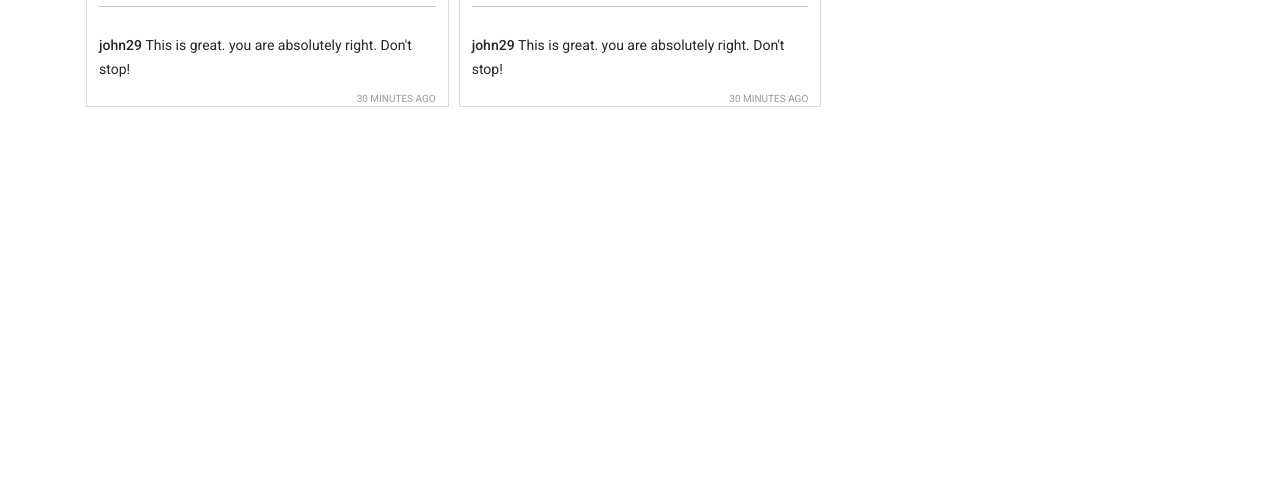
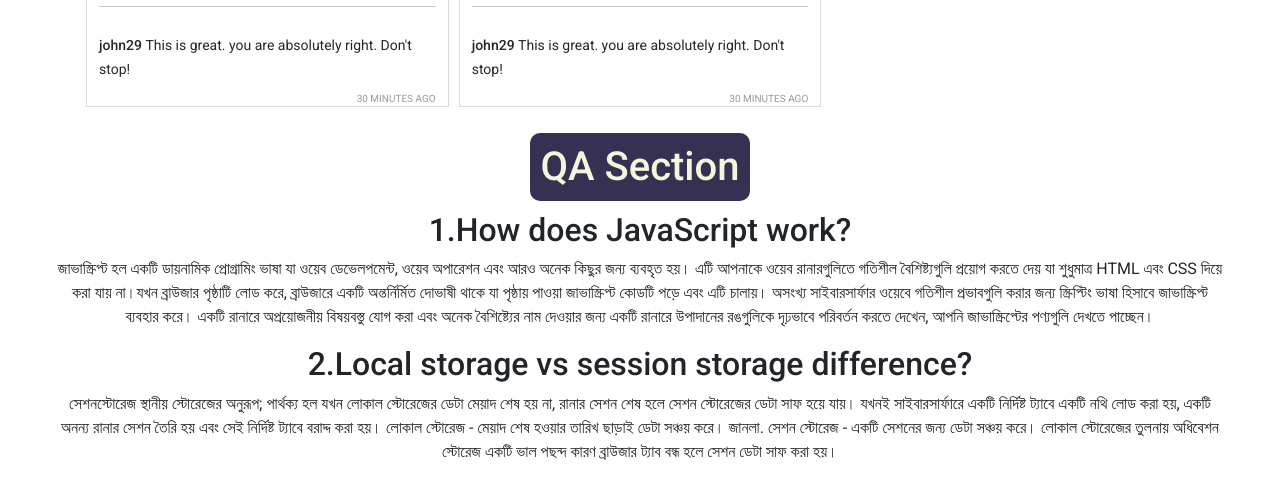
Before and after one commit to TouhinTechnical/Assignment_7_by_pHero, a plain HTML site: page index.html in a window 1280 px wide. Shown: the part 1425-1905 px from the top of the page. Before the commit the page ends 1548 px from the top, so only its background shows below. Drawn offline with nearby package versions, Linux system fonts and the light colour scheme.

Commit message:
Question section

```diff
--- a/css/style.css
+++ b/css/style.css
@@ -237,7 +237,24 @@ img {
   margin: 10px 0;
   color: gray;
 }
-
+/* QA Section */
+.qa_container{
+  width: 1170px;
+  margin: 0 auto;
+  text-align: center;
+}
+.qa_title{
+  background: #363152;
+  color: beige;
+  padding: 10px;
+  border-radius: 10px;
+  display: inline-block;
+  margin: 10px 0;
+  -webkit-border-radius: 10px;
+  -moz-border-radius: 10px;
+  -ms-border-radius: 10px;
+  -o-border-radius: 10px;
+}
 #liked{
   display: none;
 }
--- a/index.html
+++ b/index.html
@@ -77,6 +77,15 @@
                 <h1>Reported posts</h1>
             </div>
         </main>
+        <section class="qa_container">
+            <h1 class="qa_title">QA Section</h1>
+            <div class="qa_content">
+                <h2 class="qa_question">1.How does JavaScript work?</h2>
+                <p class="qa_answer">জাভাস্ক্রিপ্ট হল একটি ডায়নামিক প্রোগ্রামিং ভাষা যা ওয়েব ডেভেলপমেন্ট, ওয়েব অপারেশন এবং আরও অনেক কিছুর জন্য ব্যবহৃত হয়। এটি আপনাকে ওয়েব রানারগুলিতে গতিশীল বৈশিষ্ট্যগুলি প্রয়োগ করতে দেয় যা শুধুমাত্র HTML এবং CSS দিয়ে করা যায় না।যখন ব্রাউজার পৃষ্ঠাটি লোড করে, ব্রাউজারে একটি অন্তর্নির্মিত দোভাষী থাকে যা পৃষ্ঠায় পাওয়া জাভাস্ক্রিপ্ট কোডটি পড়ে এবং এটি চালায়। অসংখ্য সাইবারসার্ফার ওয়েবে গতিশীল প্রভাবগুলি করার জন্য স্ক্রিপ্টিং ভাষা হিসাবে জাভাস্ক্রিপ্ট ব্যবহার করে। একটি রানারে অপ্রয়োজনীয় বিষয়বস্তু যোগ করা এবং অনেক বৈশিষ্ট্যের নাম দেওয়ার জন্য একটি রানারে উপাদানের রঙগুলিকে দৃঢ়ভাবে পরিবর্তন করতে দেখেন, আপনি জাভাস্ক্রিপ্টের পণ্যগুলি দেখতে পাচ্ছেন।</p>
+                <h2 class="qa_question">2.Local storage vs session storage difference?</h2>
+                <p class="qa_answer">সেশনস্টোরেজ স্থানীয় স্টোরেজের অনুরূপ; পার্থক্য হল যখন লোকাল স্টোরেজের ডেটা মেয়াদ শেষ হয় না, রানার সেশন শেষ হলে সেশন স্টোরেজের ডেটা সাফ হয়ে যায়। যখনই সাইবারসার্ফারে একটি নির্দিষ্ট ট্যাবে একটি নথি লোড করা হয়, একটি অনন্য রানার সেশন তৈরি হয় এবং সেই নির্দিষ্ট ট্যাবে বরাদ্দ করা হয়। লোকাল স্টোরেজ - মেয়াদ শেষ হওয়ার তারিখ ছাড়াই ডেটা সঞ্চয় করে। জানলা. সেশন স্টোরেজ - একটি সেশনের জন্য ডেটা সঞ্চয় করে। লোকাল স্টোরেজের তুলনায় অধিবেশন স্টোরেজ একটি ভাল পছন্দ কারণ ব্রাউজার ট্যাব বন্ধ হলে সেশন ডেটা সাফ করা হয়।</p>
+            </div>
+        </section>
         <footer></footer>
 
         <!-- add javascript  file  -->
```
